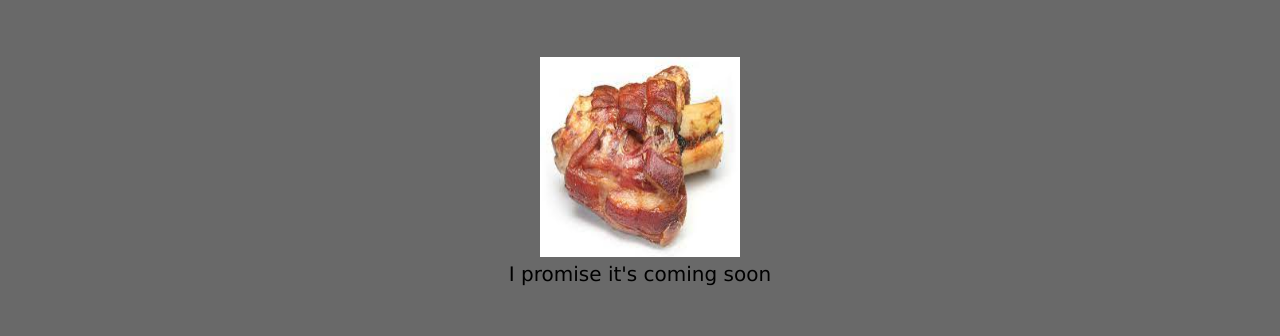
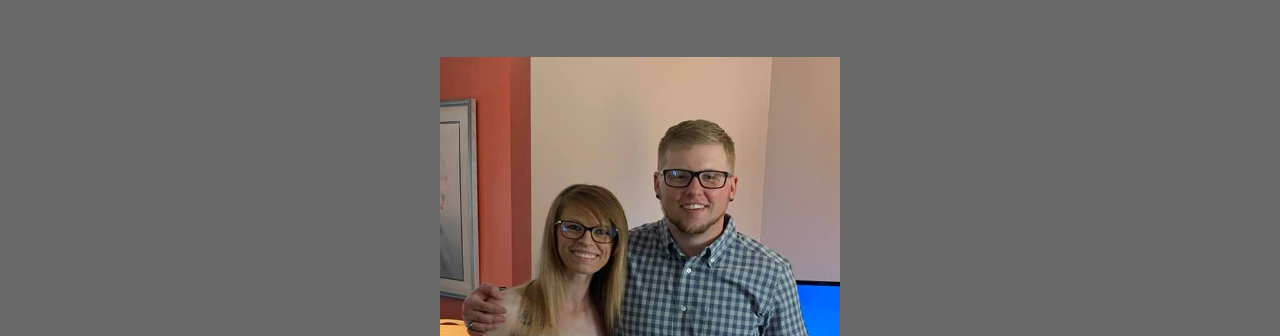
Before and after one commit to Mheer91/Student-Landing-Page, a plain HTML site: page index.html in a window 1280 px wide. Shown: the part 133-469 px from the top of the page. Drawn offline with Linux system fonts and the light colour scheme.

Commit message:
changes from desktop

```diff
--- a/Assets/css/style.css
+++ b/Assets/css/style.css
@@ -40,8 +40,8 @@ figure {
 }
 
 img {
-    height: 200px;
-    width: 200px;
+    height: 800px;
+    width: 400px;
 }
 
 section {
--- a/index.html
+++ b/index.html
@@ -19,11 +19,11 @@
     <section>
         <h1 class="centertext">Michael Heer</h1>
         <figure class="centertext">
-            <img src="./Assets/Images/hamhock.jpg" alt="Coming Soon">
-            <figcaption>I promise it's coming soon</figcaption>
+            <img src="./Assets/Images/MeFam.jpg" alt="Coming Soon">
+            <figcaption>My family and I after a day out!</figcaption>
         </figure>
         <article>
-           <a id="ContactMe">
+            <a id="ContactMe">
                <form class="centertext">
                 <h2>Contact Me</h2>
                 <label for="name">Name:</label>
@@ -34,7 +34,7 @@
                 <br>
                 <input type="button" value="Submit">
             </form>
-        </a>
+            </a>
         </article>
     </section>
 
```
Also changed, not shown: Assets/Images/hamhock.jpg (deleted), Assets/images/MeFam.jpg (added), 1 other file.
